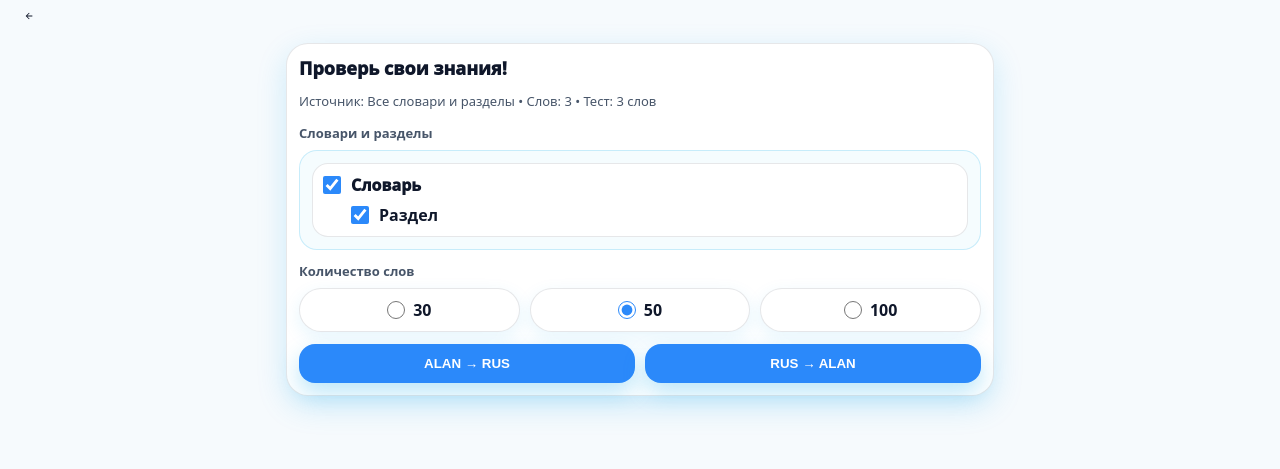
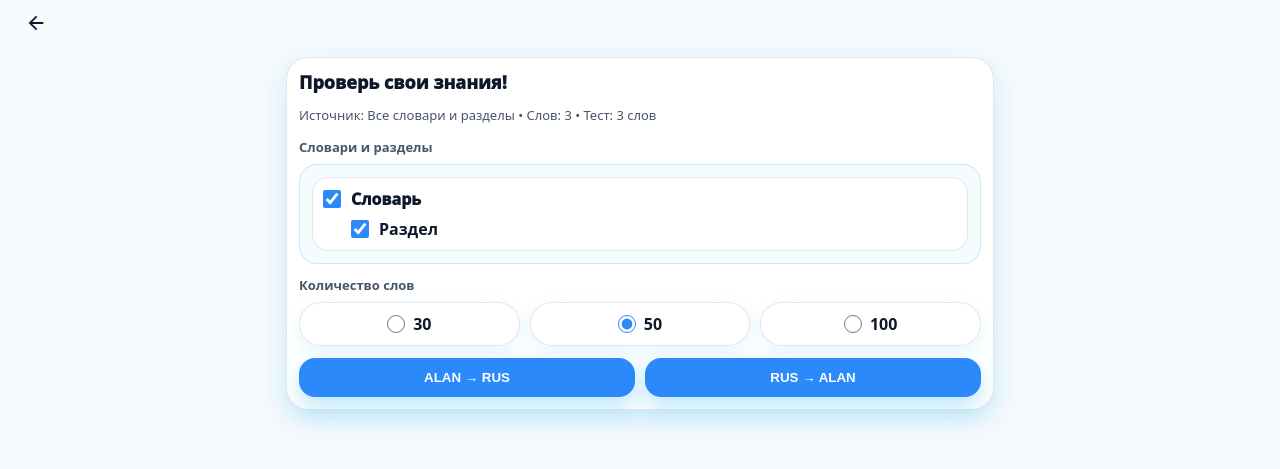
Before and after one commit to karachay-malkar/AlanTil_v3, a plain HTML site: page index.html in a window 1280 px wide. Both pictures are taken after a click on the button "Проверь свой уровень!". Shown: the part 33-502 px from the top of the page. Drawn offline with Linux system fonts and the light colour scheme; no server answers.

Commit message:
Update style.css

```diff
--- a/style.css
+++ b/style.css
@@ -448,8 +448,8 @@ input{
   display:inline-flex;
   align-items:center;
   justify-content:center;
-  width:26px;
-  height:26px;
+  width:40px;
+  height:40px;
   cursor:pointer;
   user-select:none;
   -webkit-tap-highlight-color: transparent;
```
